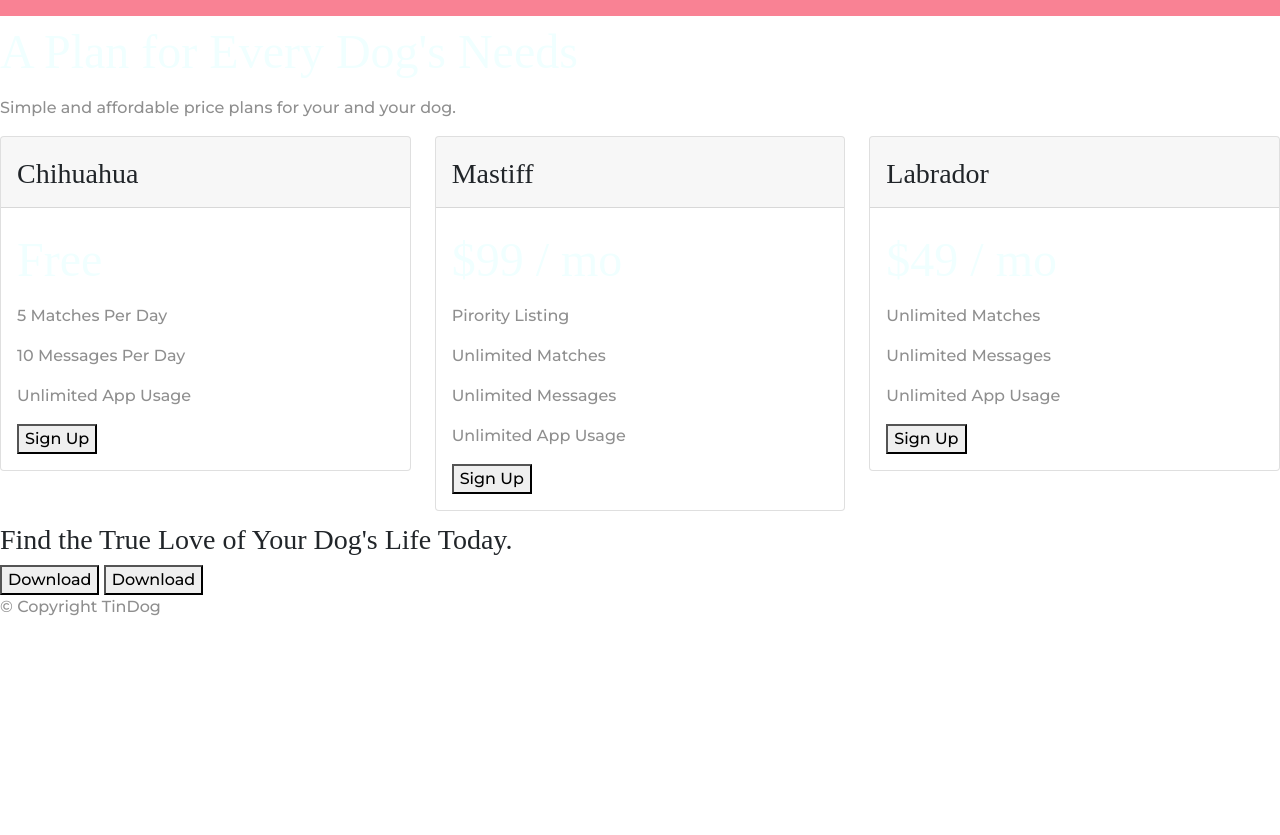
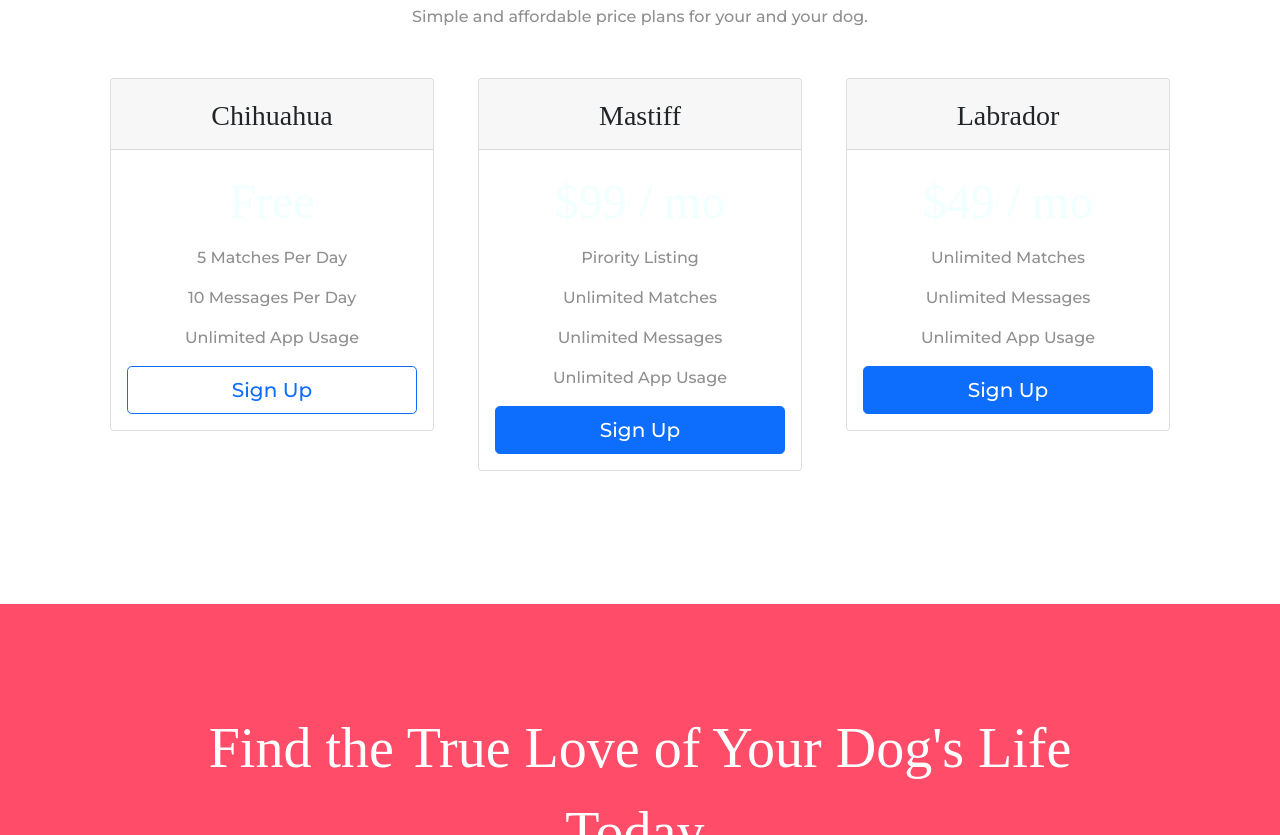
Before and after one commit to kalaishiva/BOOTSTRAP_tindog, a plain HTML site: page index.html in a window 1280 px wide. Shown: the part 1965-2800 px from the top of the page. Before the commit the page ends 2600 px from the top, so only its background shows below. Drawn offline with nearby package versions, Linux system fonts and the light colour scheme.

Commit message:
card prepared

```diff
--- a/css/styles.css
+++ b/css/styles.css
@@ -37,16 +37,21 @@ body{
 }
 
 .container-fluid{
-    padding: 4% 15% ;
+    padding: 3% 15% 7%;
+
 }
 
 .title-img{
-  width: 60%;
+  width: 25%;
  transform: rotate(25deg);
+ position: absolute;
+ right:25%;
 
 }
 #features{
     padding: 7% 15% ;
+    background-color: #fff;
+    position: relative;
 
 }
 .feature-box{
@@ -99,7 +104,7 @@ p{
 
 
 }
-.press-img{
+.title-img{
     width: 18%;
     margin: 20px 20px 50px;
 }
@@ -107,3 +112,51 @@ p{
 .carousel-item {
     padding: 7% 15%;
 }
+
+#pricing{
+    padding: 100px;
+    text-align: center;
+
+
+}
+.pricing-column {
+    padding: 3% 2%;
+}
+
+
+
+#cta{
+    background-color: #ff4c68;
+    padding: 7% 15%;
+    text-align: center;
+    color: #fff;
+
+}
+.cta-heading{
+    font-family: 'Montserrat-bold';
+    font-size:  3.5em ;
+    line-height: 1.5;
+}
+
+#footer{
+    font-family: 'Montserrat-bold';
+    text-align: center;
+    padding: 7% 15%;
+}
+.footer-icon{
+    padding: 2% 3% 4% 0;
+}
+
+@media (max-width: 1028px){
+    #title{
+    text-align : center;
+    }
+
+    .title-img{
+        position: static;
+        transform: rotate(0);
+        width: 68%;
+
+    }
+
+}
--- a/index.html
+++ b/index.html
@@ -146,7 +146,7 @@
       <h2>A Plan for Every Dog's Needs</h2>
       <p>Simple and affordable price plans for your and your dog.</p>
 <div class="row">
-  <div class="col-lg-4">
+  <div class="pricing-column col-lg-4 col-md-6">
       <div class="card">
         <div class="card-header">
           <h3>Chihuahua</h3>
@@ -156,12 +156,14 @@
           <p>5 Matches Per Day</p>
           <p>10 Messages Per Day</p>
           <p>Unlimited App Usage</p>
-          <button type="button">Sign Up</button>
+          <div class="d-grid gap-2">
+          <button class="btn btn-lg btn-outline-primary" type="button">Sign Up</button>
+          </div>
         </div>
       </div>
     </div>
 
-    <div class="col-lg-4">
+    <div class="pricing-column col-lg-4 col-md-6">
       <div class="card">
         <div class="card-header"><h3>Mastiff</h3></div>
         <div class="card-body"><h2>$99 / mo</h2>
@@ -169,11 +171,13 @@
           <p>Unlimited Matches</p>
           <p>Unlimited Messages</p>
           <p>Unlimited App Usage</p>
-          <button type="button">Sign Up</button></div>
+          <div class="d-grid gap-2">
+          <button class="btn  btn-lg btn-primary" type="button">Sign Up</button></div>
       </div>
     </div>
+    </div>
 
-    <div class="col-lg-4">
+    <div class="pricing-column  col-lg-4 col-md-6">
       <div class="card">
         <div class="card-header">
         <h3>Labrador</h3>
@@ -183,8 +187,9 @@
       <p>Unlimited Matches</p>
       <p>Unlimited Messages</p>
       <p>Unlimited App Usage</p>
-      <button type="button">Sign Up</button>
-
+      <div class="d-grid gap-2">
+      <button class="btn btn-lg btn-primary" type="button">Sign Up</button>
+    </div>
         </div>
       </div>
     </div>
@@ -199,14 +204,24 @@
     <!-- Call to Action -->
 
     <section id="cta">
-      <h3>Find the True Love of Your Dog's Life Today.</h3>
-      <button type="button">Download</button>
-      <button type="button">Download</button>
+      <h3 class="cta-heading">Find the True Love of Your Dog's Life Today.</h3>
+      <button type="button" class="btn btn-dark btn-lg download-button ">
+        <i class="fab fa-apple"></i> Download
+      </button>
+      <button type="button" class="btn btn-outline-light btn-lg download-button">
+        <i class="fa-brands fa-google-play"></i> Download
+      </button>
     </section>
 
     <!-- Footer -->
 
     <footer id="footer">
+      <i class="footer-icon fa-brands fa-twitter"></i>
+      <i class="footer-icon fa-brands fa-facebook-f"></i>
+      <i class="footer-icon fa-brands fa-instagram"></i>
+      <i class="footer-icon fa-solid fa-envelope"></i>
+
+
       <p>© Copyright TinDog</p>
     </footer>
   </body>
```
